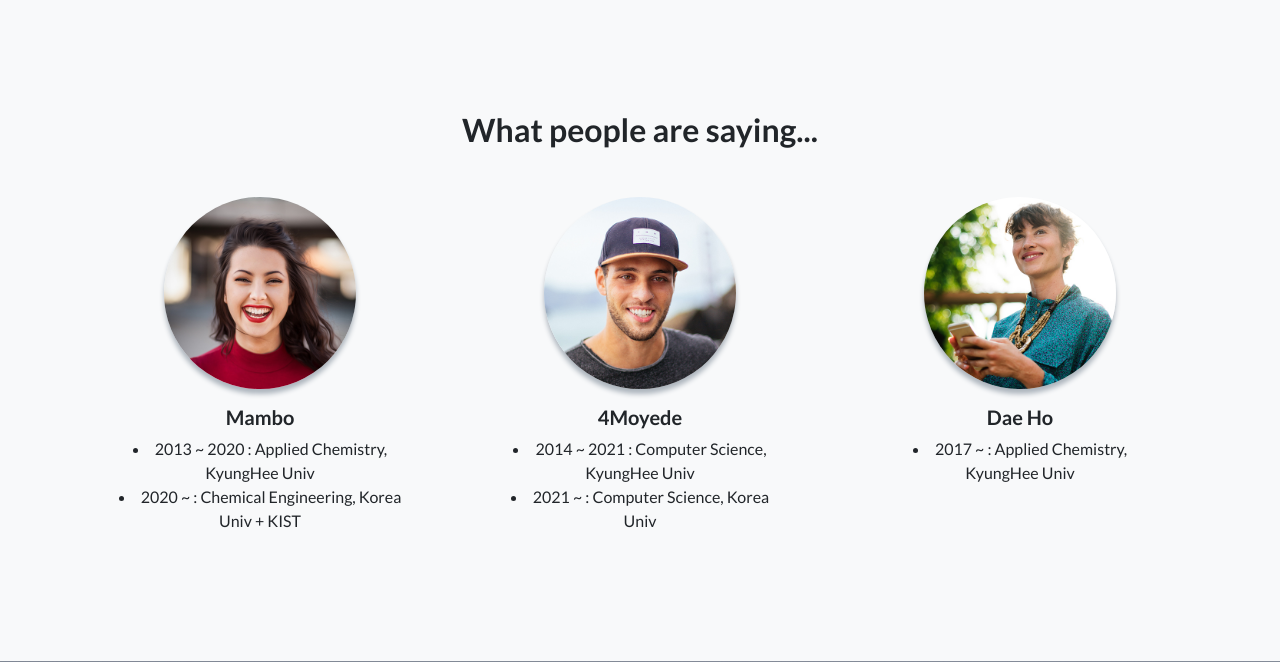
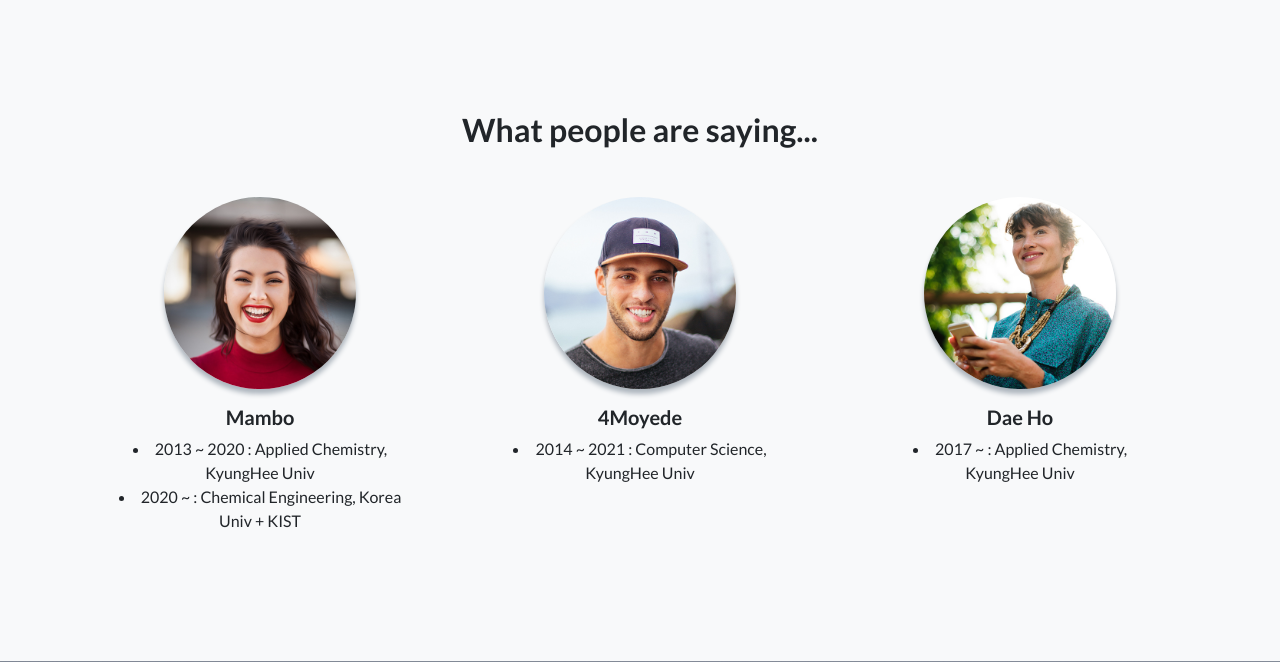
Before and after one commit to r4576/ReagentPlatform, a Node project: template frontend/platform/views/index.ejs in a window 1280 px wide. Shown: the part 2490-3152 px from the top of the page. Run offline with Node 20 templates, Linux system fonts and the light colour scheme; the template is opened without the code that fills it, so the values that code supplies are empty.

Commit message:
[F_Mod] change 4Moyede's information

```diff
--- a/frontend/platform/views/index.ejs
+++ b/frontend/platform/views/index.ejs
@@ -256,7 +256,6 @@
               <h5>4Moyede</h5>
               <p class="font-weight-light mb-0">
                 <li>2014 ~ 2021 : Computer Science, KyungHee Univ</li>
-                <li>2021 ~ : Computer Science, Korea Univ</li>
               </p>
             </div>
           </div>
```
